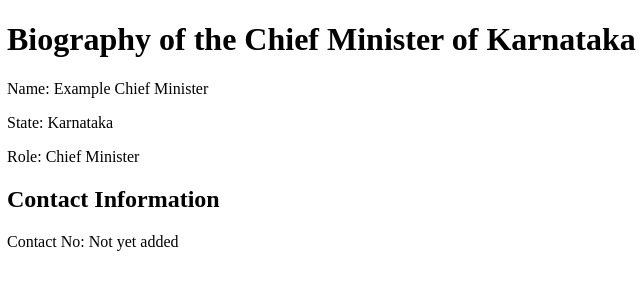
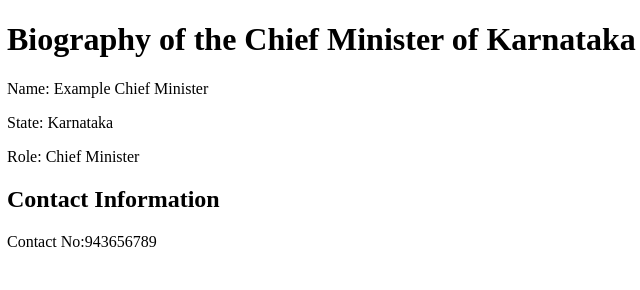
Before and after one commit to nohmaan786/merge-conflict, a plain HTML site: page index.html in a window 1280 px wide. Shown: the full height of the page, 1-641 px from the left. Drawn offline with Linux system fonts and the light colour scheme.

Commit message:
Add contact number to index.html

```diff
--- a/index.html
+++ b/index.html
@@ -9,6 +9,6 @@
 <p>State: Karnataka</p>
 <p>Role: Chief Minister</p>
 <h2>Contact Information</h2>
-<p>Contact No: Not yet added</p>
+<p>Contact No:943656789
 </body>
 </html>
```
